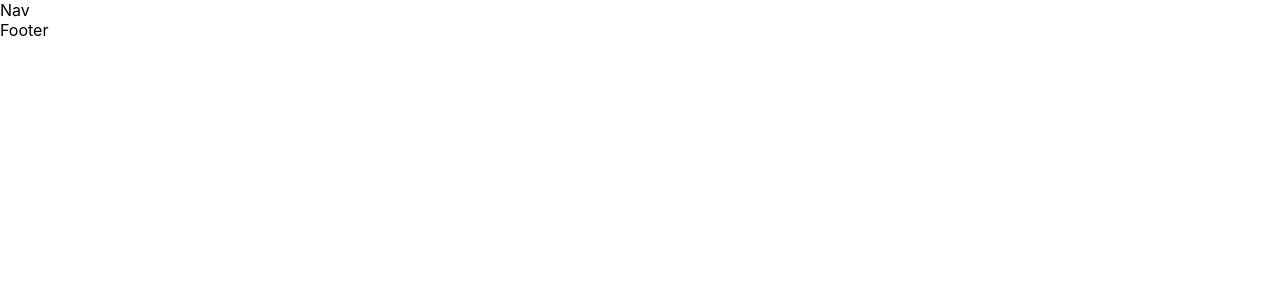
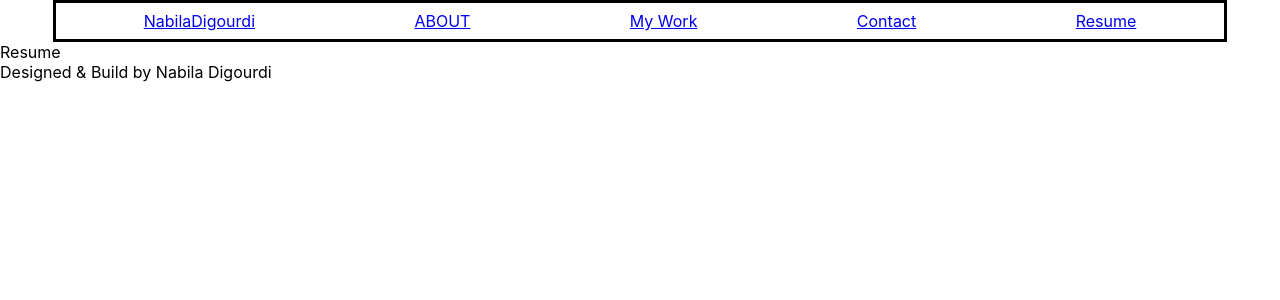
Before and after one commit to nabiladigo/portfolio-frontend, a React (Create React App) app: page /resume in a window 1280 px wide. Before the commit this address had no page. Shown: the top 300 px of the page. Built offline with nearby package versions, Linux system fonts and the light colour scheme.

Commit message:
update app.js and pages

```diff
--- a/src/App.js
+++ b/src/App.js
@@ -7,7 +7,7 @@ import Home from './pages/Home';
 import About from './pages/About';
 import Projects from './pages/Projects';
 import Contact from './pages/Contact';
-
+import Resume from './pages/Resume';
 
 const App = () =>{
   const URL='https://digo-portfolio.herokuapp.com/';
@@ -20,6 +20,7 @@ const App = () =>{
             <Route path='/projects' element = {<Projects  URL={URL} />} />
             <Route path='/about' element = {<About  URL={URL} /> } />
             <Route path='/contact' element= {<Contact URL={URL} />} />
+            <Route path='/resume' element= {<Resume URL={URL} />} />
         </Routes>
          <Footer />
     </div>
--- a/src/components/Footer.js
+++ b/src/components/Footer.js
@@ -1,9 +1,6 @@
-import React from 'react'
+function Footer(props) {
 
-const Footer = () => {
-  return (
-    <div>Footer</div>
-  )
+  return <div className="footer">Designed & Build by Nabila Digourdi </div>;
 }
 
-export default Footer
+export default Footer;
--- a/src/components/Nav.js
+++ b/src/components/Nav.js
@@ -1,9 +1,37 @@
-import React from 'react'
+import { Link } from "react-router-dom";
 
-const Nav = () => {
+function Nav(props) {
+  //inline style for the nav tag
+  const navStyle = {
+    display: "flex",
+    justifyContent: "space-around",
+    border: "3px solid black",
+    padding: "8px",
+    width: "90%",
+    margin: "auto",
+  };
+
   return (
-    <div>Nav</div>
-  )
+    <header>
+      <nav style={navStyle}>
+        <Link to="/">
+          <div>Nabila<span>Digourdi</span></div>
+        </Link>
+        <Link to="/about">
+          <div>ABOUT</div>
+        </Link>
+        <Link to="/projects">
+          <div>My Work</div>
+        </Link>
+        <Link to="/contact">
+          <div>Contact</div>
+        </Link>
+        <Link to="/resume">
+          <div>Resume</div>
+        </Link>
+      </nav>
+    </header>
+  );
 }
 
-export default Nav
+export default Nav;
--- a/src/pages/Resume.js
+++ b/src/pages/Resume.js
@@ -2,7 +2,10 @@ import React from 'react'
 
 const Resume = () => {
   return (
-    <div>Resume</div>
+    <div>
+      Resume
+      {/* <a href='https://docs.google.com/document/d/1UqOyAENDdGjgEj7gWPphDqqN91m81c1ZTzC2hKQfc3k/'/> */}
+    </div>
   )
 }
 
```
